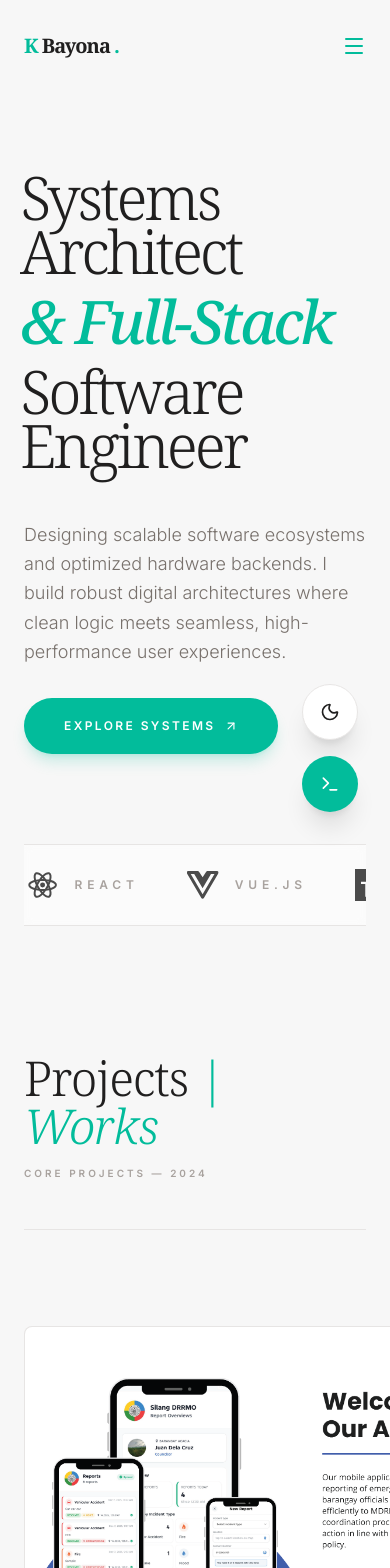
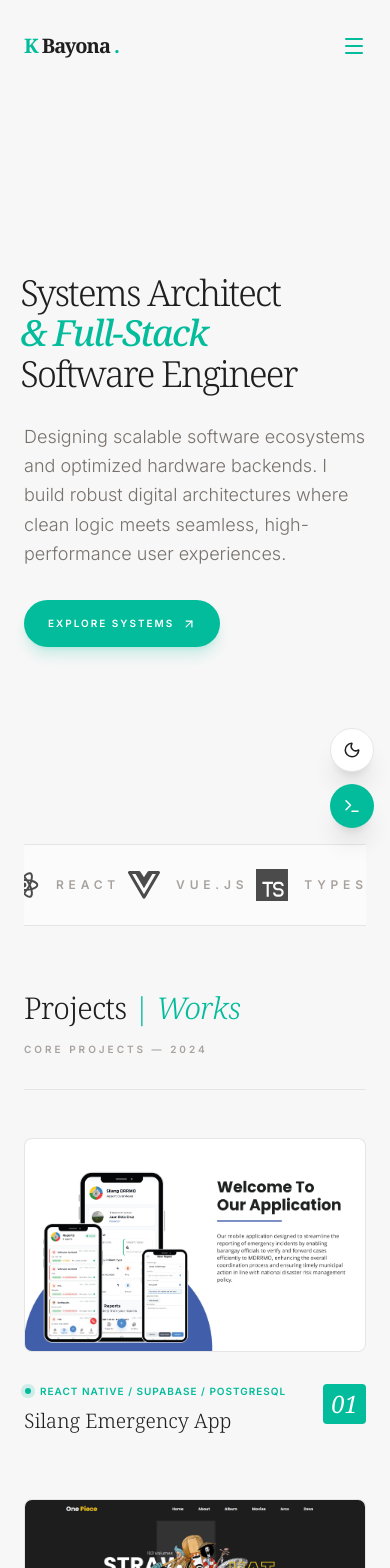
Before and after one commit to keanuace0223/KBayona, a Vue app: page / in a window 390 px wide. Shown: the top 1568 px of the page. Built offline with nearby package versions, Linux system fonts and the light colour scheme.

Commit message:
Fix mobile responsiveness: smaller text, no overflow, tighter spacing

```diff
--- a/App.vue
+++ b/App.vue
@@ -156,7 +156,7 @@ const toggleTheme = () => {
 </script>
 
 <template>
-  <div class="min-h-screen">
+  <div class="min-h-screen overflow-x-hidden">
     <!-- Navigation -->
     <nav :class="[
       'fixed top-0 w-full z-50 transition-all duration-500',
@@ -235,19 +235,19 @@ const toggleTheme = () => {
     <main class="max-w-[1440px] mx-auto px-6 md:px-12 overflow-x-hidden">
       <!-- Hero Section -->
       <section class="min-h-screen flex flex-col justify-center pt-20">
-        <div class="max-w-6xl">
-          <h1 class="text-6xl md:text-8xl lg:text-[9.5rem] font-light leading-[0.9] mb-12 -ml-1 md:ml-[-0.05em] tracking-tighter">
-            <div class="overflow-hidden py-4 -my-4"><div class="hero-line">Systems Architect</div></div>
-            <div class="overflow-hidden py-4 -my-4"><div class="hero-line italic font-medium text-accent">&amp; Full-Stack</div></div>
-            <div class="overflow-hidden py-4 -my-4"><div class="hero-line">Software Engineer</div></div>
+        <div class="max-w-6xl w-full">
+          <h1 class="text-4xl sm:text-6xl md:text-8xl lg:text-[9.5rem] font-light leading-[0.9] mb-8 md:mb-12 -ml-1 md:ml-[-0.05em] tracking-tighter">
+            <div class="overflow-hidden py-2 sm:py-4 -my-2 sm:-my-4"><div class="hero-line">Systems Architect</div></div>
+            <div class="overflow-hidden py-2 sm:py-4 -my-2 sm:-my-4"><div class="hero-line italic font-medium text-accent">&amp; Full-Stack</div></div>
+            <div class="overflow-hidden py-2 sm:py-4 -my-2 sm:-my-4"><div class="hero-line">Software Engineer</div></div>
           </h1>
           <div class="flex flex-col md:flex-row md:items-end justify-between gap-8 hero-subheadline opacity-0">
             <p class="text-lg md:text-2xl text-stone-500 dark:text-stone-400 max-w-2xl leading-relaxed font-light">
               Designing scalable software ecosystems and optimized hardware backends. I build robust digital architectures where clean logic meets seamless, high-performance user experiences.
             </p>
-            <div class="flex gap-4">
+            <div class="flex gap-4 shrink-0">
               <a
-                class="bg-accent text-white px-10 py-5 rounded-full text-xs uppercase tracking-[0.2em] font-bold hover:bg-opacity-90 transition-all duration-300 hover:scale-105 accent-glow shadow-lg shadow-accent/20 flex items-center gap-2"
+                class="bg-accent text-white px-6 sm:px-10 py-4 sm:py-5 rounded-full text-[10px] sm:text-xs uppercase tracking-[0.2em] font-bold hover:bg-opacity-90 transition-all duration-300 hover:scale-105 accent-glow shadow-lg shadow-accent/20 flex items-center gap-2 whitespace-nowrap"
                 href="#work"
                 @click="scrollToSection($event, 'work')"
               >
@@ -261,7 +261,7 @@ const toggleTheme = () => {
       <!-- Tech Stack Carousel -->
       <section class="py-6 overflow-hidden border-y border-stone-200 dark:border-stone-800 bg-white/50 dark:bg-black/20 backdrop-blur-sm">
         <div class="flex whitespace-nowrap animate-scroll">
-          <div class="flex items-center gap-20 px-10">
+          <div class="flex items-center gap-10 sm:gap-20 px-5 sm:px-10">
             <div v-for="tech in TECH_STACKS" :key="tech.name" class="flex items-center gap-4 group/item cursor-default" :title="tech.name">
               <img v-if="tech.logo" class="w-8 h-8 opacity-70 group-hover/item:opacity-100 transition-opacity duration-300" :src="tech.logo" :alt="tech.name" />
               <span class="text-xs uppercase tracking-[0.4em] font-bold text-stone-400 dark:text-stone-500 group-hover/item:text-accent transition-colors duration-300">
@@ -270,7 +270,7 @@ const toggleTheme = () => {
             </div>
           </div>
           <!-- Duplicate for seamless loop -->
-          <div class="flex items-center gap-20 px-10" aria-hidden="true">
+          <div class="flex items-center gap-10 sm:gap-20 px-5 sm:px-10" aria-hidden="true">
             <div v-for="tech in TECH_STACKS" :key="tech.name + '-clone'" class="flex items-center gap-4 group/item cursor-default" :title="tech.name">
               <img v-if="tech.logo" class="w-8 h-8 opacity-70 group-hover/item:opacity-100 transition-opacity duration-300" :src="tech.logo" :alt="tech.name" />
               <span class="text-xs uppercase tracking-[0.4em] font-bold text-stone-400 dark:text-stone-500 group-hover/item:text-accent transition-colors duration-300">
@@ -282,13 +282,13 @@ const toggleTheme = () => {
       </section>
 
       <!-- Selected Works Section -->
-      <section class="py-32" id="work">
-        <div class="flex flex-col md:flex-row justify-between items-baseline mb-24 border-b border-stone-200 dark:border-stone-800 pb-12">
-          <h2 class="text-5xl md:text-6xl font-light tracking-tight">Projects <span class="italic text-accent">| Works</span></h2>
+      <section class="py-16 md:py-32" id="work">
+        <div class="flex flex-col md:flex-row justify-between items-baseline mb-12 md:mb-24 border-b border-stone-200 dark:border-stone-800 pb-8 md:pb-12">
+          <h2 class="text-3xl sm:text-5xl md:text-6xl font-light tracking-tight">Projects <span class="italic text-accent">| Works</span></h2>
           <p class="text-stone-400 text-[10px] uppercase tracking-[0.3em] font-bold mt-4 md:mt-0">Core Projects — 2024</p>
         </div>
 
-        <div class="grid grid-cols-12 gap-y-32 md:gap-y-48 gap-x-12 project-card-container">
+        <div class="grid grid-cols-12 gap-y-16 md:gap-y-48 gap-x-0 md:gap-x-12 project-card-container">
           <!-- Project 1 -->
           <div class="col-span-12 md:col-span-7 project-card-reveal opacity-0">
             <ProjectCard
@@ -313,11 +313,11 @@ const toggleTheme = () => {
       </section>
 
       <!-- Specialized Experience Section -->
-      <section class="py-32" id="experience">
+      <section class="py-16 md:py-32" id="experience">
         <div class="grid grid-cols-12 gap-12">
           <div class="col-span-12 lg:col-span-4 experience-reveal opacity-0">
             <div class="lg:sticky lg:top-32">
-              <h2 class="text-4xl md:text-5xl font-light leading-tight mb-8">
+              <h2 class="text-3xl sm:text-4xl md:text-5xl font-light leading-tight mb-8">
                 Specialized <br/><span class="italic text-accent font-medium">Technical Experience</span>
               </h2>
               <p class="text-stone-500 dark:text-stone-400 max-w-sm hidden lg:block">
@@ -349,8 +349,8 @@ const toggleTheme = () => {
     </main>
 
     <!-- Footer -->
-    <footer class="px-6 md:px-12 py-16 border-t border-stone-200 dark:border-stone-800 max-w-[1440px] mx-auto">
-      <div class="flex flex-col md:flex-row justify-between items-start md:items-center gap-12">
+    <footer class="px-6 md:px-12 py-10 md:py-16 border-t border-stone-200 dark:border-stone-800 max-w-[1440px] mx-auto">
+      <div class="flex flex-col md:flex-row justify-between items-start md:items-center gap-8 md:gap-12">
         <div class="space-y-2">
           <div class="text-[10px] uppercase tracking-[0.3em] font-bold text-accent">
             Location
@@ -368,7 +368,7 @@ const toggleTheme = () => {
             486-Hour Internship Progress
           </div>
         </div>
-        <div class="flex space-x-8 md:space-x-12 text-[10px] uppercase tracking-[0.3em] font-bold text-stone-500">
+        <div class="flex flex-wrap gap-4 sm:gap-0 sm:space-x-8 md:space-x-12 text-[10px] uppercase tracking-[0.3em] font-bold text-stone-500">
           <a class="hover:text-accent dark:hover:text-accent transition-colors flex items-center gap-1" href="https://github.com/keanuace0223" target="_blank">
             <Github :size="14" /> GitHub
           </a>
@@ -386,21 +386,21 @@ const toggleTheme = () => {
     </footer>
 
     <!-- Floating Controls -->
-    <div class="fixed bottom-8 right-8 flex flex-col gap-4 z-50">
+    <div class="fixed bottom-4 right-4 sm:bottom-8 sm:right-8 flex flex-col gap-3 sm:gap-4 z-50">
       <button
         @click="toggleTheme"
-        class="w-14 h-14 rounded-full bg-white dark:bg-stone-800 text-primary dark:text-white flex items-center justify-center shadow-xl hover:scale-110 transition-transform active:scale-95 group relative border border-stone-200 dark:border-stone-700"
+        class="w-11 h-11 sm:w-14 sm:h-14 rounded-full bg-white dark:bg-stone-800 text-primary dark:text-white flex items-center justify-center shadow-xl hover:scale-110 transition-transform active:scale-95 group relative border border-stone-200 dark:border-stone-700"
         title="Toggle Theme"
       >
-        <Moon v-if="theme === 'light'" :size="20" />
-        <Sun v-else :size="20" />
+        <Moon v-if="theme === 'light'" :size="18" />
+        <Sun v-else :size="18" />
       </button>
       <button
         @click="isTerminalOpen = true"
-        class="w-14 h-14 rounded-full bg-accent text-white flex items-center justify-center shadow-xl hover:scale-110 transition-transform active:scale-95 group relative"
+        class="w-11 h-11 sm:w-14 sm:h-14 rounded-full bg-accent text-white flex items-center justify-center shadow-xl hover:scale-110 transition-transform active:scale-95 group relative"
         title="Open System Terminal"
       >
-        <TerminalIcon :size="20" />
+        <TerminalIcon :size="18" />
       </button>
     </div>
 
--- a/components/ProjectCard.vue
+++ b/components/ProjectCard.vue
@@ -37,7 +37,7 @@ const props = withDefaults(defineProps<Props>(), {
             {{ props.project.category }}
           </p>
         </div>
-        <h3 class="text-3xl font-light group-hover:text-accent transition-colors duration-300">
+        <h3 class="text-xl sm:text-3xl font-light group-hover:text-accent transition-colors duration-300">
           {{ props.project.title }}
         </h3>
       </div>
```
